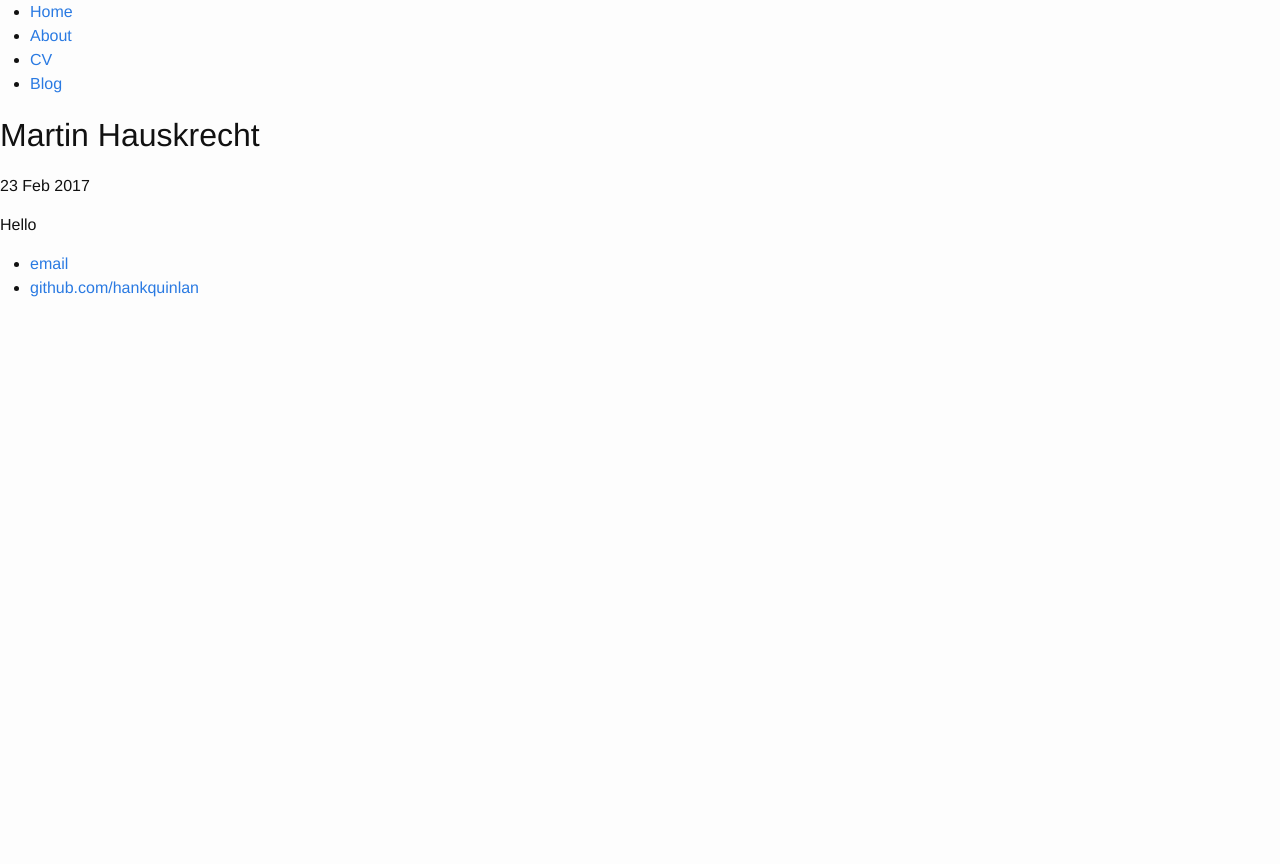
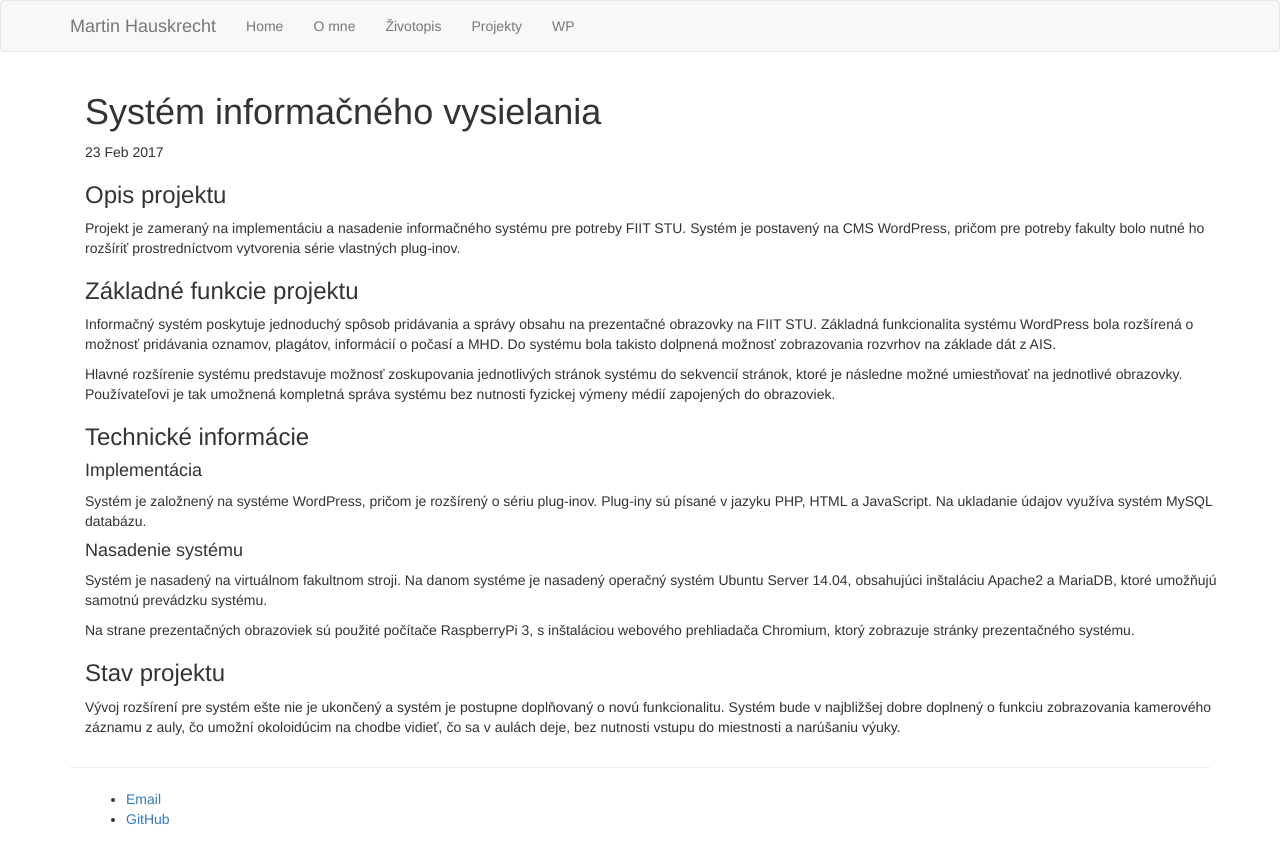
Before and after one commit to martinhaus/martinhaus.github.io, a Jekyll site: the page built from projects/_posts/2017-02-23-welcome-to-jekyll.markdown, in a window 1280 px wide. Shown: the top 864 px of the page. Built offline with Jekyll 4.4.1, drawn with Linux system fonts in a browser that asks for light colours.

Commit message:
Added CV and project pages

```diff
--- a/_layouts/default.html
+++ b/_layouts/default.html
@@ -4,26 +4,42 @@
 			<title>{{ page.title }}</title>
 			<!-- link to main stylesheet -->
 			<link rel="stylesheet" type="text/css" href="/css/main.css">
+			<!-- Latest compiled and minified CSS -->
+			<link rel="stylesheet" href="https://maxcdn.bootstrapcdn.com/bootstrap/3.3.7/css/bootstrap.min.css" integrity="sha384-BVYiiSIFeK1dGmJRAkycuHAHRg32OmUcww7on3RYdg4Va+PmSTsz/K68vbdEjh4u" crossorigin="anonymous">
 		</head>
 		<body>
-			<nav>
-	    		<ul>
+			<nav class="navbar navbar-default">
+				<div class="container">
+					<div class="navbar-header">
+						<a href="/" class="navbar-brand">Martin Hauskrecht</a>
+					</div>
+			    		<ul class="nav navbar-nav">
 			        		<li><a href="/">Home</a></li>
-		        	<li><a href="/about">About</a></li>
-	        		<li><a href="/cv">CV</a></li>
-	        		<li><a href="/blog">Blog</a></li>
+				        	<li><a href="/about">O mne</a></li>
+			        		<li><a href="/cv">Životopis</a></li>
+			        		<li><a href="/projects">Projekty</a></li>
+									<li><a href="/wp">WP</a></li>
 			    		</ul>
+
+				</div>
 			</nav>
+			<div class="container">
 				<div class="container">
 
 				{{ content }}
 
 				</div><!-- /.container -->
+				<hr>
 				<footer>
-	    		<ul>
-	        		<li><a href="mailto:hankquinlanhub@gmail.com">email</a></li>
-	        		<li><a href="https://github.com/hankquinlan">github.com/hankquinlan</a></li>
+					<nav class="nav navbar">
+						<div class="container">
+				    		<ul class="footer-links">
+				        		<li><a href="mailto:hauskrechtmartin@gmail.com">Email</a></li>
+				        		<li><a href="https://github.com/martinhaus">GitHub</a></li>
 								</ul>
+						</div>
+					</nav>
 				</footer>
+			</div>
 		</body>
 	</html>
--- a/_posts/2017-02-23-welcome-to-jekyll.markdown
+++ /dev/null
@@ -1,7 +0,0 @@
----
-layout: post
-title: "Martin Hauskrecht"
-date: 2017-02-23
----
-
-Hello
--- a/css/main.scss
+++ b/css/main.scss
@@ -3,7 +3,7 @@
 ---
 @charset "utf-8";
 
-
+/*
 
 // Our variables
 $base-font-family: "Helvetica Neue", Helvetica, Arial, sans-serif;
@@ -51,3 +51,4 @@ $on-laptop:        800px;
         "layout",
         "syntax-highlighting"
 ;
+*/
--- /dev/null
+++ b/projects/_posts/2017-02-23-welcome-to-jekyll.markdown
@@ -0,0 +1,29 @@
+---
+layout: post
+title: "Systém informačného vysielania"
+date: 2017-02-23
+---
+
+### Opis projektu
+Projekt je zameraný na implementáciu a nasadenie informačného systému pre potreby FIIT STU.
+Systém je postavený na CMS WordPress, pričom pre potreby fakulty bolo nutné ho rozšíriť prostredníctvom vytvorenia série vlastných plug-inov.
+
+
+### Základné funkcie projektu
+Informačný systém poskytuje jednoduchý spôsob pridávania a správy obsahu na prezentačné obrazovky na FIIT STU. Základná funkcionalita systému WordPress bola rozšírená o možnosť pridávania oznamov, plagátov, informácií o počasí a MHD. Do systému bola takisto dolpnená možnosť zobrazovania rozvrhov na základe dát z AIS.
+
+Hlavné rozšírenie systému predstavuje možnosť zoskupovania jednotlivých stránok systému do sekvencií stránok, ktoré je následne možné umiestňovať na jednotlivé obrazovky. Používateľovi je tak umožnená kompletná správa systému bez nutnosti fyzickej výmeny médií zapojených do obrazoviek.
+
+### Technické informácie
+
+#### Implementácia
+Systém je založnený na systéme WordPress, pričom je rozšírený o sériu plug-inov. Plug-iny sú písané v jazyku PHP, HTML a JavaScript. Na ukladanie údajov využíva systém MySQL databázu.
+
+#### Nasadenie systému
+Systém je nasadený na virtuálnom fakultnom stroji. Na danom systéme je nasadený operačný systém Ubuntu Server 14.04, obsahujúci inštaláciu Apache2 a MariaDB, ktoré umožňujú samotnú prevádzku systému.
+
+Na strane prezentačných obrazoviek sú použité počítače RaspberryPi 3, s inštaláciou webového prehliadača Chromium, ktorý zobrazuje stránky prezentačného systému.
+
+
+### Stav projektu
+Vývoj rozšírení pre systém ešte nie je ukončený a systém je postupne doplňovaný o novú funkcionalitu. Systém bude v najbližšej dobre doplnený o funkciu zobrazovania kamerového záznamu z auly, čo umožní okoloidúcim na chodbe vidieť, čo sa v aulách deje, bez nutnosti vstupu do miestnosti a narúšaniu výuky.
```
Also changed, not shown: _layouts/project.html (added, +11 -0 lines), css/main.css (+16 -1 lines), cv/index.html (added, +75 -0 lines), index.html (+4 -4 lines), projects/atom.xml (added, +27 -0 lines), projects/index.html (added, +16 -0 lines), wp/_posts/2017-03-03-zadanie1.md (added, +6 -0 lines), wp/index.html (added, +16 -0 lines). Lines whose indentation alone changed are shown as unchanged.
